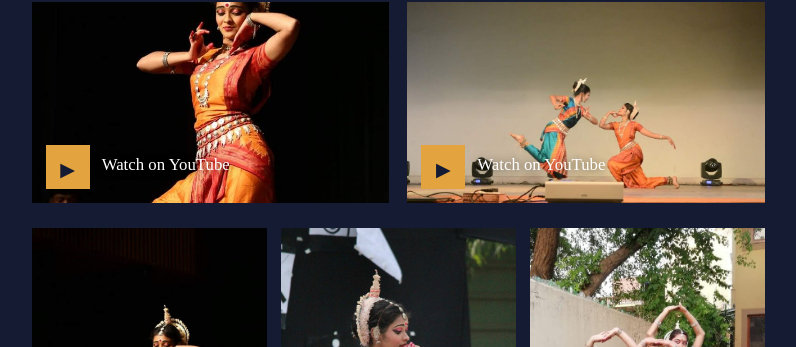
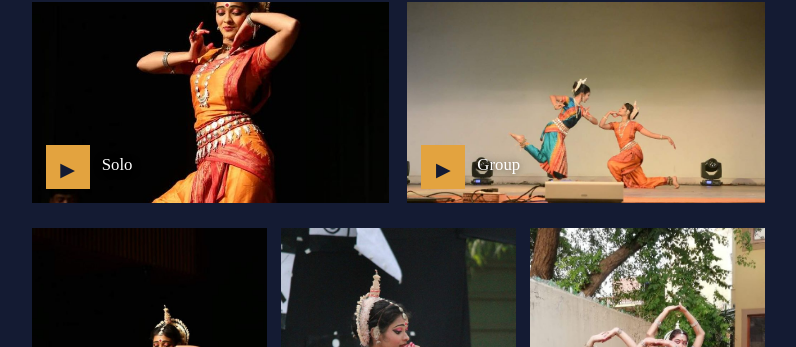
Before and after one commit to reetuparnav/Reetuparnav.github.io, a Jekyll site: the page built from life.md, in a window 1280 px wide and 900 px high, scrolled down 705 px. Shown: the part 105-452 px from the top of the window, without its empty margins (449-1245 px from the left). Built offline with Jekyll 4.4.1, drawn with Linux system fonts in a browser that asks for light colours; some web fonts are replaced.

Commit message:
Label the performance videos Solo and Group
Co-Authored-By: Claude Opus 5.5 <noreply@anthropic.com>
Claude-Session: https://claude.ai/code/session_01Xsa2R2ve3LfZ8MkfZayTEc

```diff
--- a/life.md
+++ b/life.md
@@ -19,12 +19,12 @@ I still dance whenever I can, and you can watch two of my performances below.
   <a class="video-card" href="https://www.youtube.com/watch?v=bKeleLAFHhI">
     <img src="{{ '/assets/img/odissi/01.jpg' | relative_url }}" alt="Odissi solo on stage">
     <span class="play" aria-hidden="true">▶</span>
-    <span class="video-label">Watch on YouTube</span>
+    <span class="video-label">Solo</span>
   </a>
   <a class="video-card" href="https://www.youtube.com/watch?v=01AtetiPhDU">
-    <img src="{{ '/assets/img/odissi/07.jpg' | relative_url }}" alt="Odissi duet on stage">
+    <img src="{{ '/assets/img/odissi/07.jpg' | relative_url }}" alt="Odissi group performance on stage">
     <span class="play" aria-hidden="true">▶</span>
-    <span class="video-label">Watch on YouTube</span>
+    <span class="video-label">Group</span>
   </a>
 </div>
 
```
